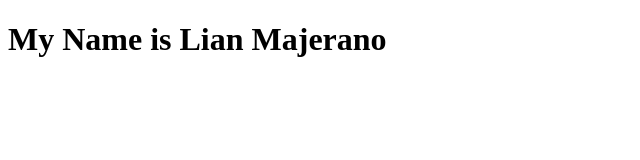
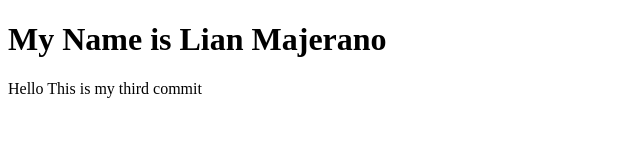
Before and after one commit to majeranoL/HTML-Git_Tutorial, a plain HTML site: page index.html in a window 1280 px wide. Shown: the whole page, without its empty margins (0-640 px from the left). Drawn offline with Linux system fonts and the light colour scheme.

Commit message:
Add Another Paragraph

```diff
--- a/index.html
+++ b/index.html
@@ -7,5 +7,6 @@
 </head>
 <body>
     <h1>My Name is Lian Majerano</h1>
+    <p>Hello This is my third commit </p>
 </body>
 </html>
```
